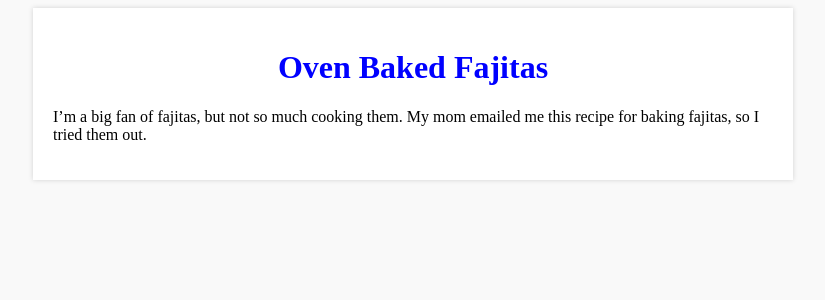
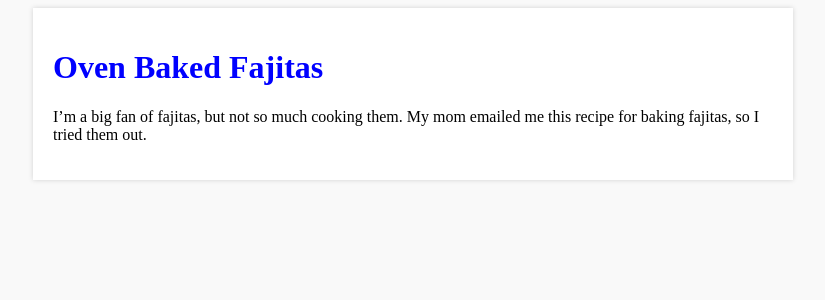
Before and after one commit to adamhammes/old-site, a Jekyll site: the page built from blog/index.html, in a window 1280 px wide. Shown: the top 300 px of the page, without its empty margins (227-1052 px from the left). Built offline with Jekyll 4.4.1, drawn with Linux system fonts in a browser that asks for light colours.

Commit message:
Left align all headers

```diff
--- a/assets/css/main.css
+++ b/assets/css/main.css
@@ -4,15 +4,12 @@ body {
 }
 
 h1 {
+    text-align: left;
     color: #0000ff;
 }
 
 h2 {
     color: #727272;
-}
-
-.archive-entry h1 {
-    text-align: center;
 }
 
 .archive, .entry {
```
